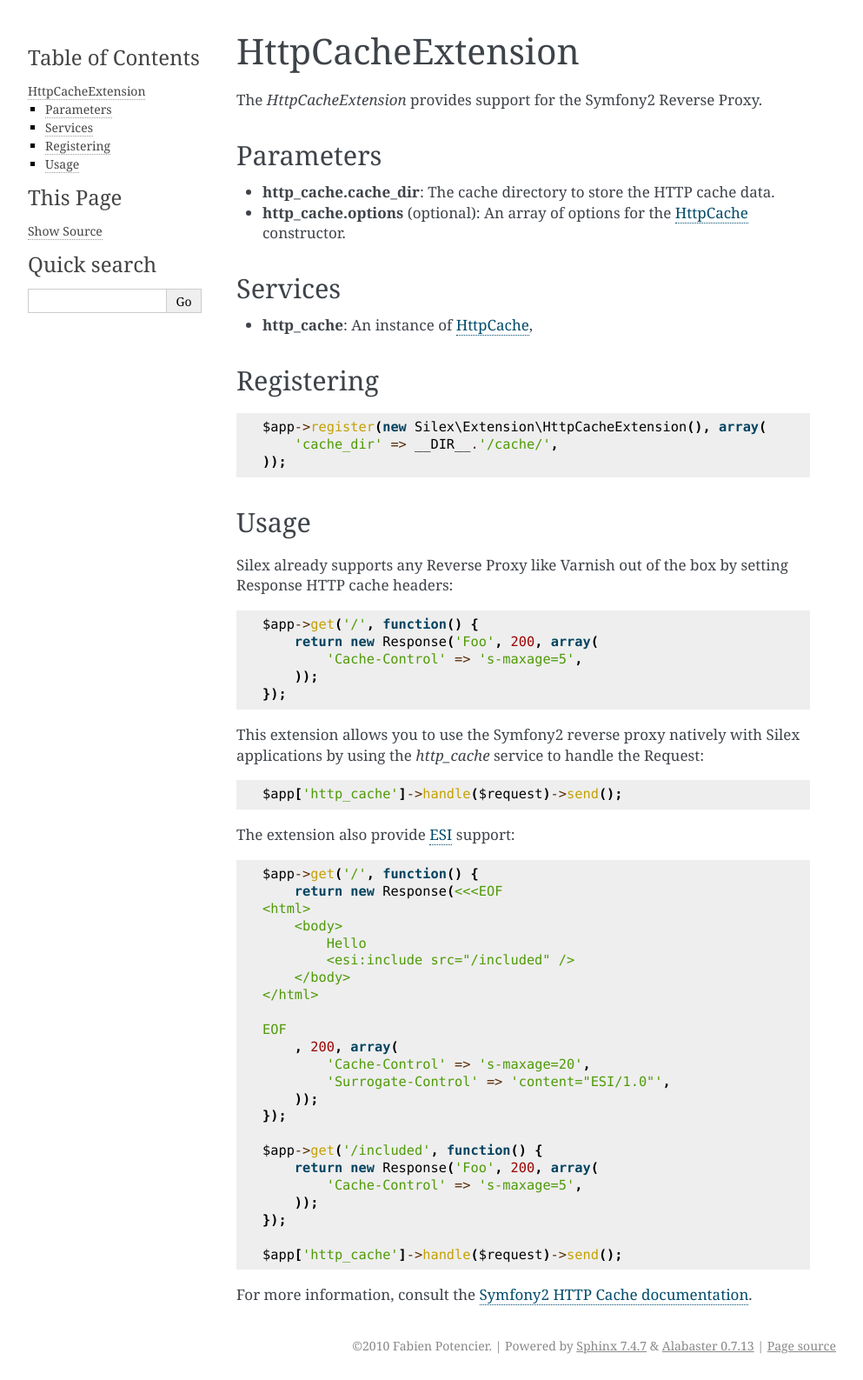
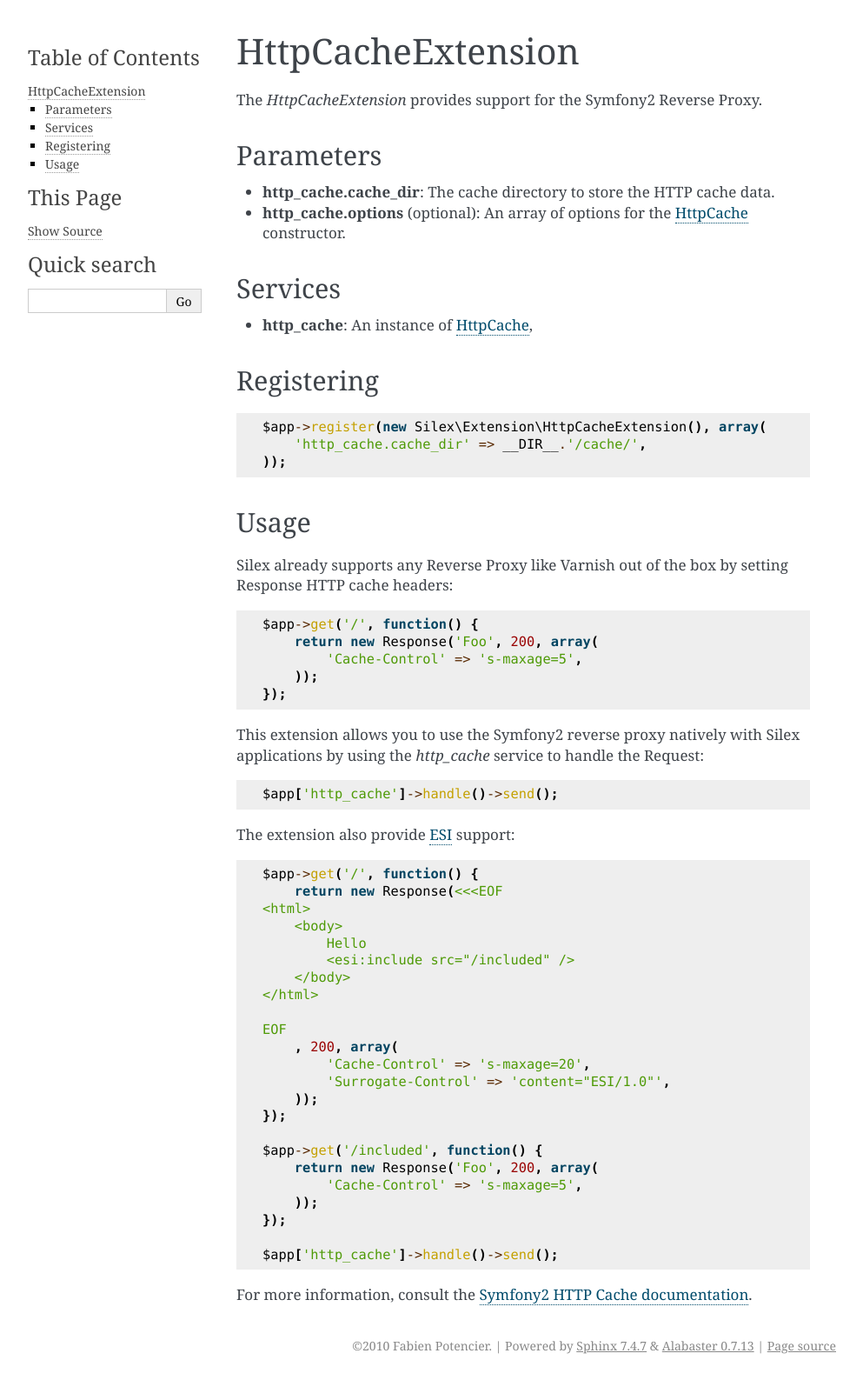
Before and after one commit to silexphp/Silex, a Sphinx documentation site: the page built from doc/extensions/http_cache.rst, in a window 1280 px wide. Shown: the whole page at 87% size, without its empty margins (148-1141 px from the left). Built offline with Sphinx 7.4.7, drawn with Linux system fonts in a browser that asks for light colours.

Commit message:
fixed typos in the doc

```diff
--- a/doc/extensions/http_cache.rst
+++ b/doc/extensions/http_cache.rst
@@ -24,7 +24,7 @@
 ::
 
     $app->register(new Silex\Extension\HttpCacheExtension(), array(
-        'cache_dir' => __DIR__.'/cache/',
+        'http_cache.cache_dir' => __DIR__.'/cache/',
     ));
 
 Usage
@@ -42,7 +42,7 @@
 This extension allows you to use the Symfony2 reverse proxy natively with
 Silex applications by using the `http_cache` service to handle the Request::
 
-    $app['http_cache']->handle($request)->send();
+    $app['http_cache']->handle()->send();
 
 The extension also provide `ESI
 <http://www.doctrine-project.org/docs/dbal/2.0/en/>`_ support::
@@ -69,7 +69,7 @@
         ));
     });
 
-    $app['http_cache']->handle($request)->send();
+    $app['http_cache']->handle()->send();
 
 For more information, consult the `Symfony2 HTTP Cache documentation
 <http://symfony.com/doc/current/book/http_cache.html>`_.
```
